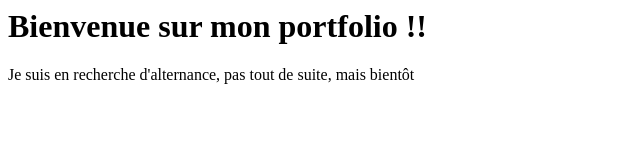
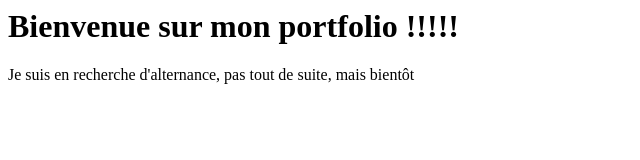
Before and after one commit to stellab95/stellab.github.io, a plain HTML site: page index.html in a window 1280 px wide. Shown: the full height of the page, 0-640 px from the left. Drawn offline with Linux system fonts and the light colour scheme.

Commit message:
Update2 index.html

```diff
--- a/index.html
+++ b/index.html
@@ -1,2 +1,2 @@
-<h1>Bienvenue sur mon portfolio !!</h1>
+<h1>Bienvenue sur mon portfolio !!!!!</h1>
 <p>Je suis en recherche d'alternance, pas tout de suite, mais bientôt</p>
```
